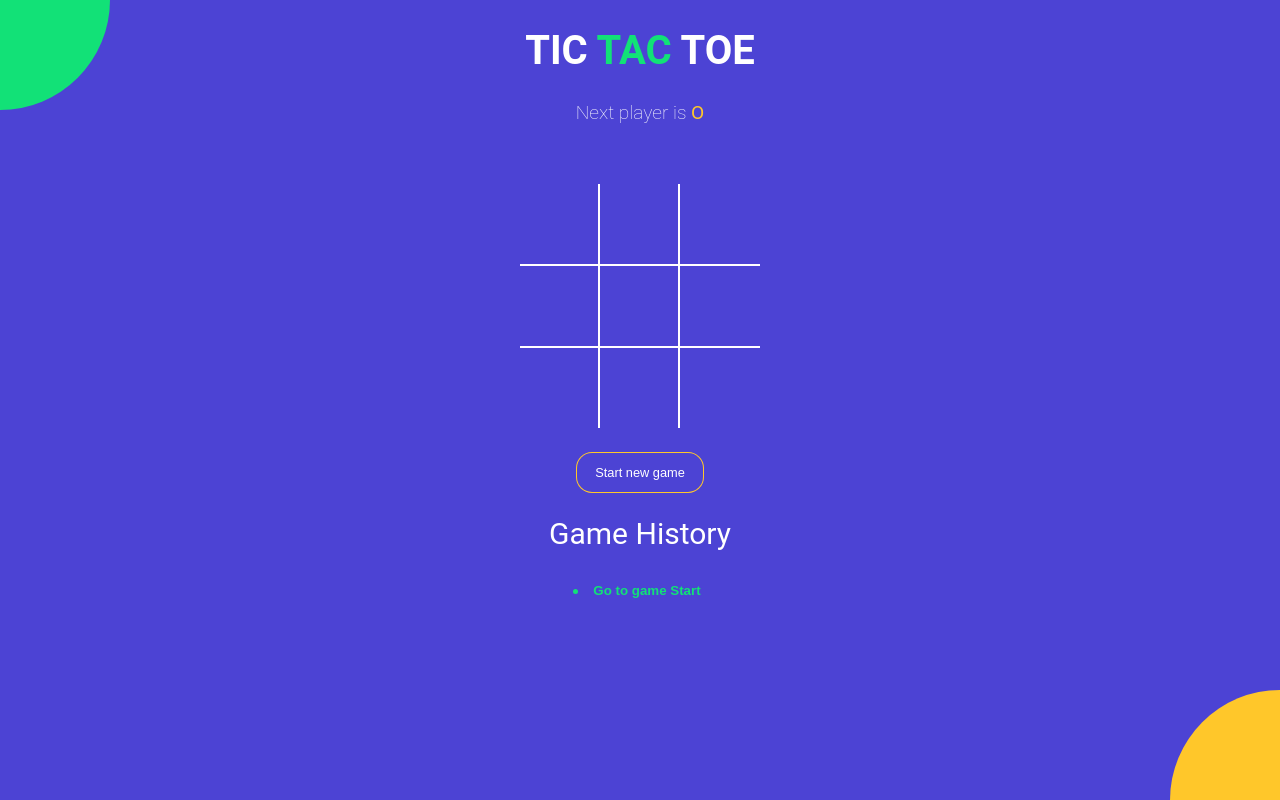
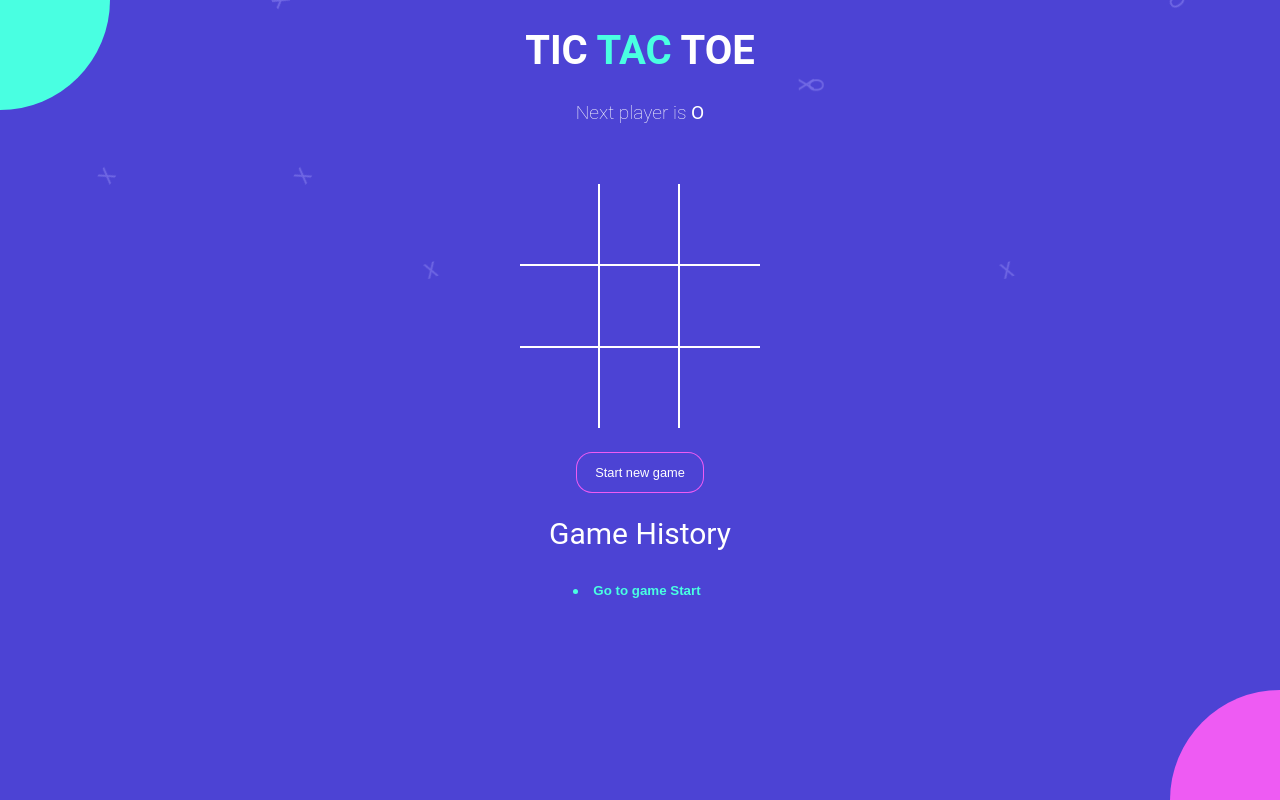
Before and after one commit to RaisaBernardes/tictactoe-game, a React app: page / in a window 1280 px wide. Built offline with nearby package versions, Linux system fonts and the light colour scheme; the HTML template or start-up script is replaced by a standard one.

Commit message:
UI effects added

```diff
--- a/src/App.jsx
+++ b/src/App.jsx
@@ -82,6 +82,20 @@ function App() {
       <History history={history} moveTo={moveTo} currentMove={currentMove}/>
 
       <div className='bg-balls'></div>
+
+      <div className='bg-wrapper'>
+        <span>X</span>
+        <span>O</span>
+        <span>X</span>
+        <span>O</span>
+        <span>X</span>
+        <span>O</span>
+        <span>X</span>
+        <span>O</span>
+        <span>X</span>
+        <span>O</span>
+        <span>X</span>
+      </div>
     </div>
   );
 }
--- a/src/components/Square.jsx
+++ b/src/components/Square.jsx
@@ -1,5 +1,5 @@
 const Square = ({ value, onClick, isWinningSquare }) => {
-  const colorClassName = value === 'X' ? 'text-green' : 'text-orange';
+  const colorClassName = value === 'X' ? 'text-green' : 'text-pink';
   const winningClassName = isWinningSquare ? 'winning' : '';
 
   return (
--- a/src/style.scss
+++ b/src/style.scss
@@ -1,5 +1,5 @@
-$green: #12e177;
-$orange: #ffc72a;
+$green: #49ffe1;
+$pink: #ee5bf3;
 $blue: #4c43d4;
 
 body {
@@ -30,8 +30,8 @@ button {
   color: $green;
 }
 
-.text-orange {
-  color: $orange;
+.text-pink {
+  color: $pink;
 }
 
 .history-wrapper {
@@ -84,9 +84,9 @@ button {
   margin-top: 25px;
   transition: all 0.2s;
   background-color: $blue;
-  box-shadow: 0px 0px 0px 1px $orange;
+  box-shadow: 0px 0px 0px 1px $pink;
   &.active {
-    background-color: $orange;
+    background-color: $pink;
     box-shadow: none;
   }
 }
@@ -147,7 +147,7 @@ button {
   }
 
   &:before {
-    background-color: $orange;
+    background-color: $pink;
     right: -75px;
     bottom: -75px;
     @media screen and (min-width: 476px) {
@@ -170,3 +170,96 @@ button {
     }
   }
 }
+
+.bg-wrapper{
+  span{
+    position: fixed;
+    top: -120px;
+    height: 50px;
+    width: 50px;
+    z-index: -1;
+    animation: animate 10s linear infinite;
+  }
+  span:nth-child(1){
+    left: 60px;
+    animation-delay: 2s;
+    color: #746ce6;
+    font-family: 'roboto';
+  }
+  span:nth-child(2){
+    left: 60%;
+    animation-delay: 3s;
+    width: 60px;
+    height: 60px;
+    color: #746ce6;
+    font-family: 'roboto';
+  }
+  span:nth-child(3){
+    left: 20%;
+    animation-delay: 2s;
+    color: #746ce6;
+    font-family: 'roboto';
+  }
+  span:nth-child(4){
+    left: 10%;
+    animation-delay: 5s;
+    color: #746ce6;
+    font-family: 'roboto';
+  }
+  span:nth-child(5){
+    left: 30%;
+    animation-delay: 1s;
+    color: #746ce6;
+    font-family: 'roboto';
+  }
+  span:nth-child(6){
+    left: 30%;
+    animation-delay: 6s;
+    color: #746ce6;
+    font-family: 'roboto';
+  }
+  span:nth-child(7){
+    left: 20%;
+    animation-delay: 4s;
+    color: #746ce6;
+    font-family: 'roboto';
+  }
+  span:nth-child(8){
+    left: 70%;
+    animation-delay: 6s;
+    color: #746ce6;
+    font-family: 'roboto';
+  }
+  span:nth-child(9){
+    left: 75%;
+    animation-delay: 1s;
+    color: #746ce6;
+    font-family: 'roboto';
+  }
+  span:nth-child(10){
+    left: 90%;
+    animation-delay: 4s;
+    color: #746ce6;
+    font-family: 'roboto';
+  }
+  span:nth-child(11){
+    left: 60%;
+    animation-delay: 3s;
+    color: #746ce6;
+    font-family: 'roboto';
+  }
+}
+
+@keyframes animate{
+  0%{
+    transform: translateY(0);
+    opacity: 1;
+  }
+  80%{
+    opacity: 0.7;
+  }
+  100%{
+    transform: translateY(800px) rotate(360deg);
+    opacity: 0;
+  }
+}
```
